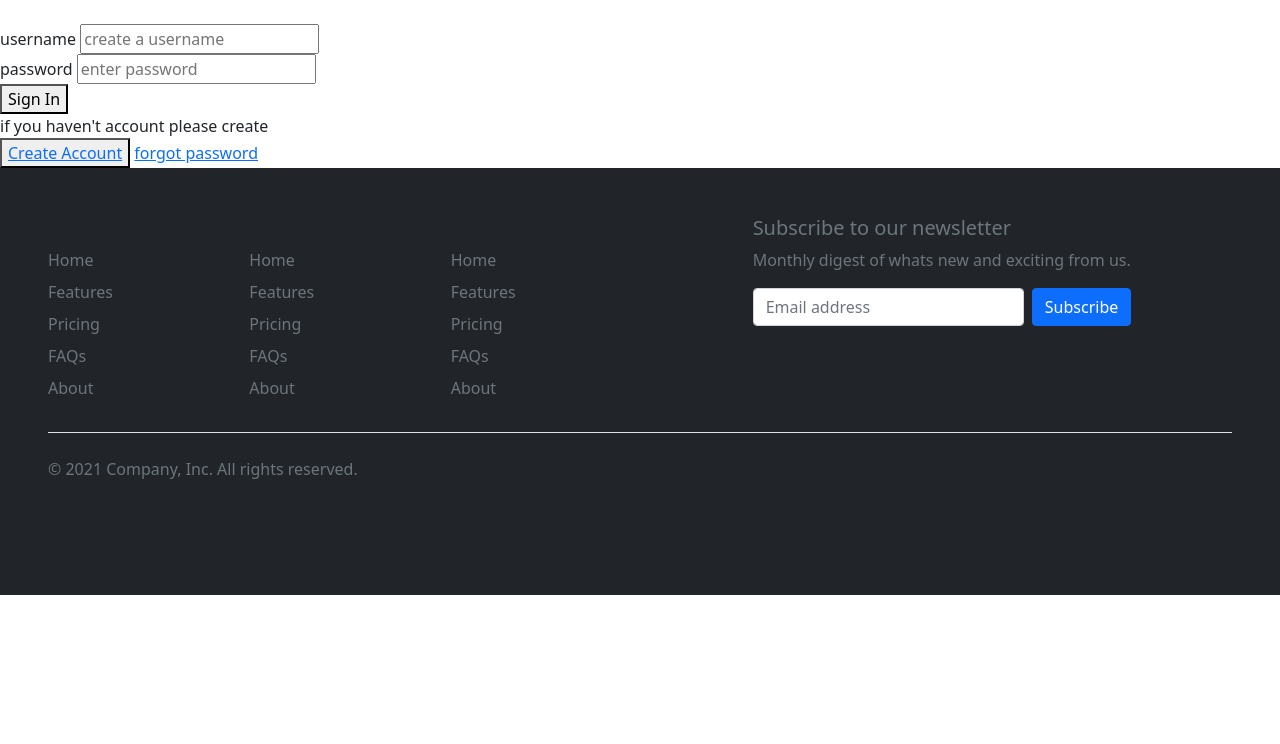
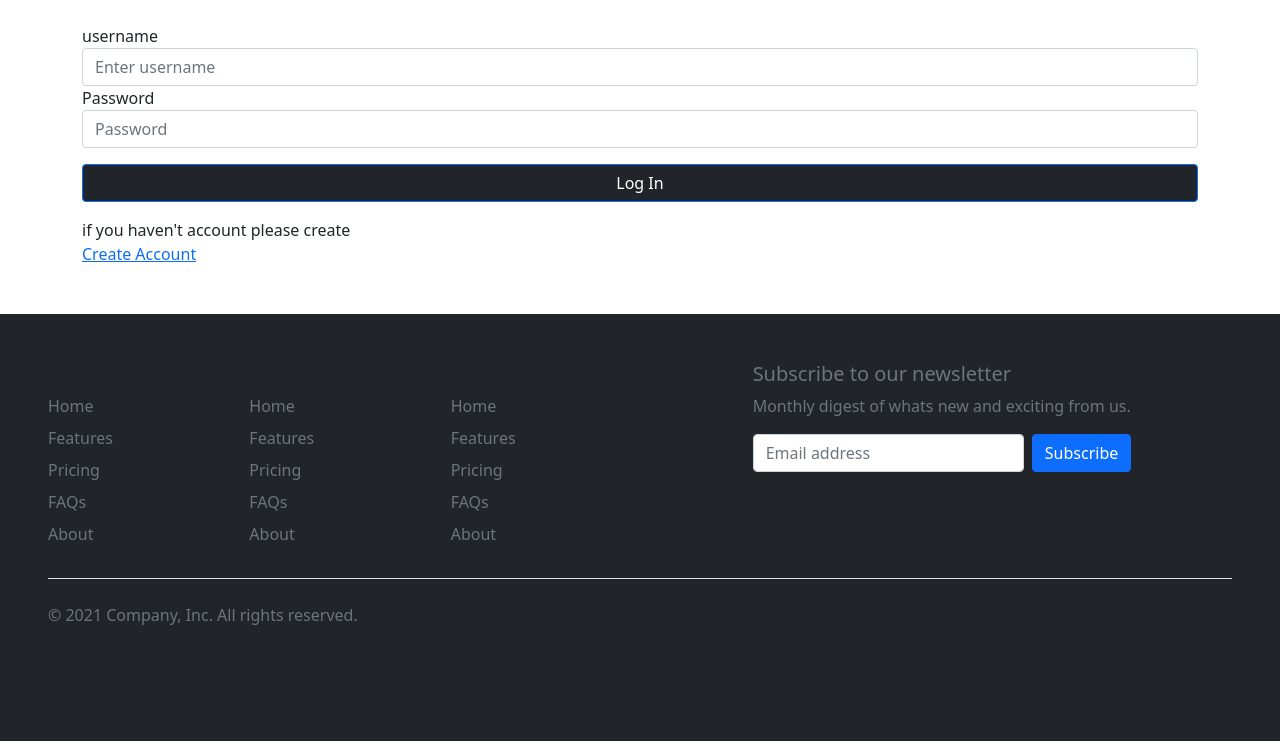
Before and after one commit to ashokgarsulla/loginsystem, a Django app: page /signin in a window 1280 px wide. Shown: the part 56-800 px from the top of the page. Run offline with Django 4.2, Linux system fonts and the light colour scheme.

Commit message:
UI login designed

```diff
--- a/templates/auth/signin.html
+++ b/templates/auth/signin.html
@@ -9,20 +9,27 @@
     </div>
     {% endfor %}
     <br>
+    <div class="container">
+        <form action="" method="post"  >
+            {% csrf_token %}
+            <div class="form-group">
+              <label for="username">username</label>
+              <input type="text" class="form-control" id="username" name = "username"aria-describedby="emailHelp" placeholder="Enter username">
+            </div>
+            <div class="form-group">
+              <label for="password">Password</label>
+              <input type="password" class="form-control" id="password" name="pass1" placeholder="Password">
+            </div>
+            <button type="submit" class="btn btn-primary my-3 w-100 bg-dark">Log In</button>
 
-    <form action="" method="post">
-        {% csrf_token %}
-        <label for="">username</label>
-        <input type="text" name="username" id="username" placeholder="create a username" required>
-        <br>
-        <label for=""> password</label>
-        <input type="password" name="pass1" id="pass1" placeholder="enter password" required>
-        <br>
-        <button type="submit">Sign In</button>
-        <br>
-        <label for="">if you haven't account please create</label><br>
-        <button type="submit"> <a href="signup">Create Account</a> </button>
-       <a href="forgot">forgot password</a>
+            <div class="form-group mb-5 ">
+                <label  for="">if you haven't account please create</label><br>
+                <a  href="signup">Create Account</a>
+              </div>
 
-    </form>
+          </form>
+
+          {% comment %} <a href="forgot">forgot password</a> {% endcomment %}
+
+    </div>
 {% endblock content %}
```
